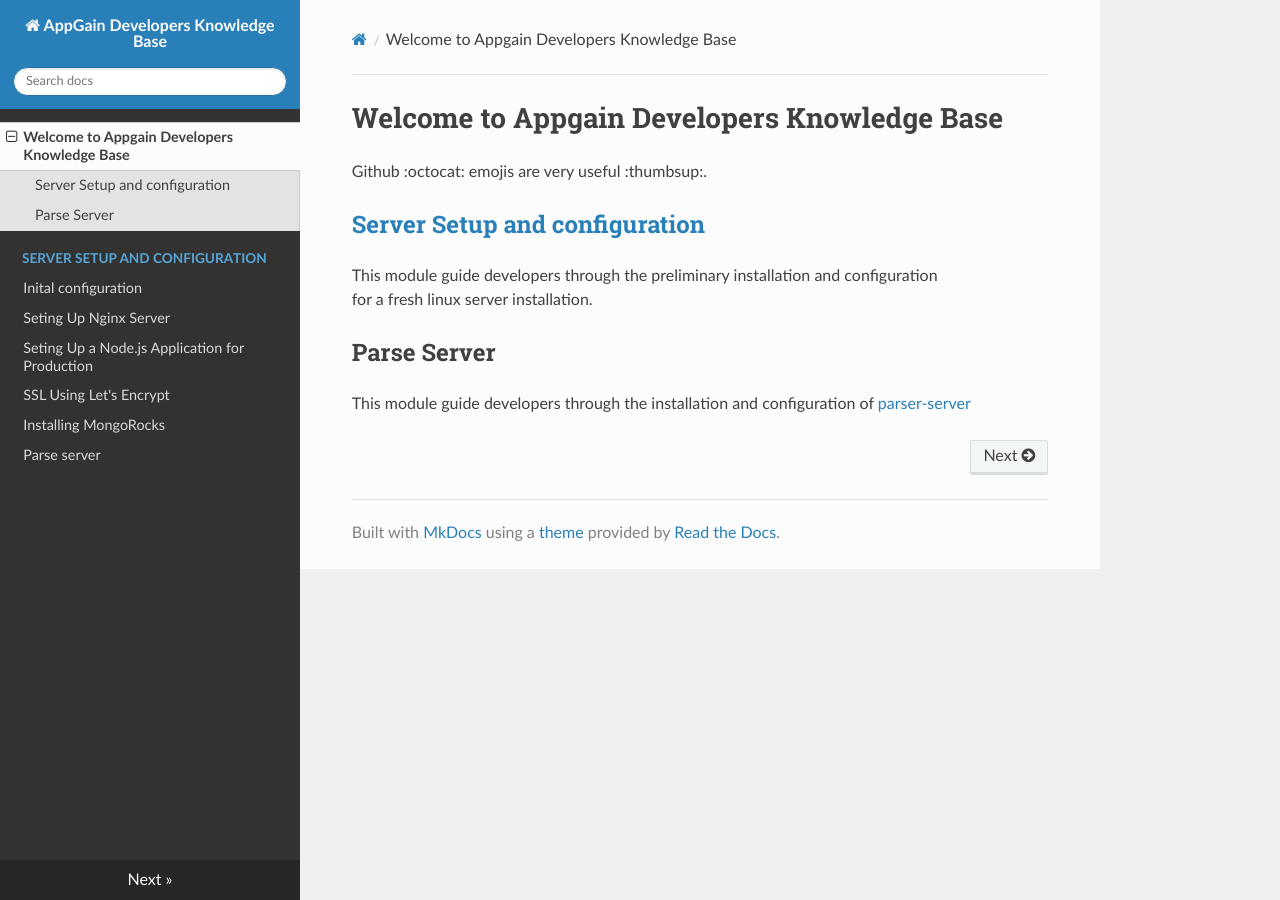
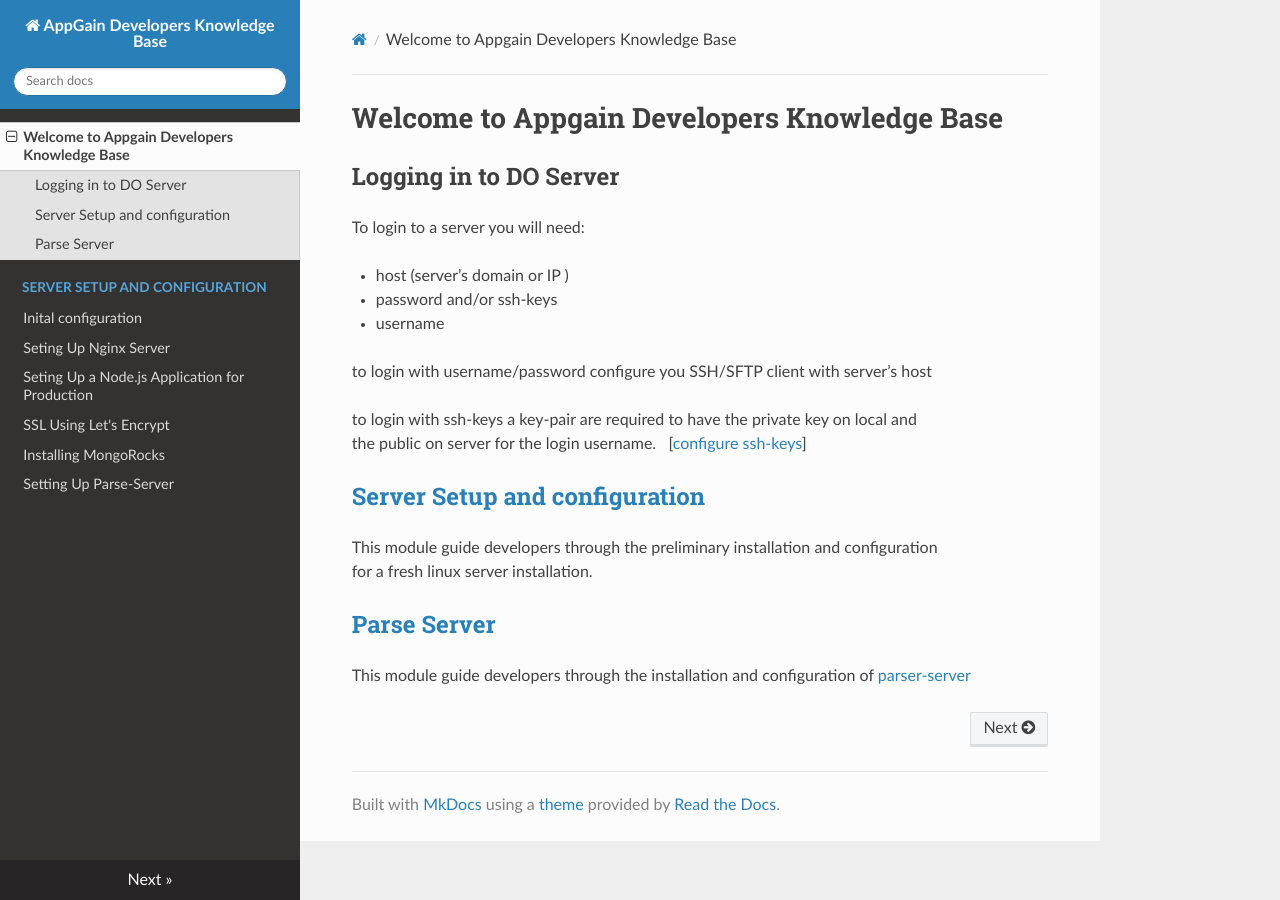
Before and after one commit to ch-ag/ag-docs, an MkDocs documentation site: the page built from docs/index.md, in a window 1280 px wide. Built offline with MkDocs 1.6.1, drawn with Linux system fonts in a browser that asks for light colours; nearby versions of some CDN libraries; old or Windows-style settings are respelled for this version of MkDocs.

Commit message:
updated content

```diff
--- a/docs/index.md
+++ b/docs/index.md
@@ -1,6 +1,23 @@
 # Welcome to Appgain Developers Knowledge Base
 
-Github :octocat: emojis are very useful :thumbsup:.
+
+
+## Logging in to DO Server
+
+To login to a server you will need:
+
+- host (server's domain or IP )
+- password and/or ssh-keys
+- username
+
+to login with username/password configure you SSH/SFTP client with server's host
+
+to login with ssh-keys a key-pair are required to have the private key on local and
+the public on server for the login username. &nbsp;&nbsp;[[configure ssh-keys](server-setup/inital-configuration/#add-public-key-authentication-recommended)]
+
+
+
+
 
 
 ## [Server Setup and configuration](server-setup/new-sudo-user.md)
@@ -8,6 +25,5 @@ Github :octocat: emojis are very useful :thumbsup:.
 This module guide developers through the preliminary installation and configuration
 for a fresh linux server installation.
 
-## Parse Server
-
+## [Parse Server](sparse-server.md)
 This module guide developers through the installation and configuration of [parser-server](https://github.com/ParsePlatform/parse-server)
```
Also changed, not shown: docs/parse-server.md (+10 -0 lines).
